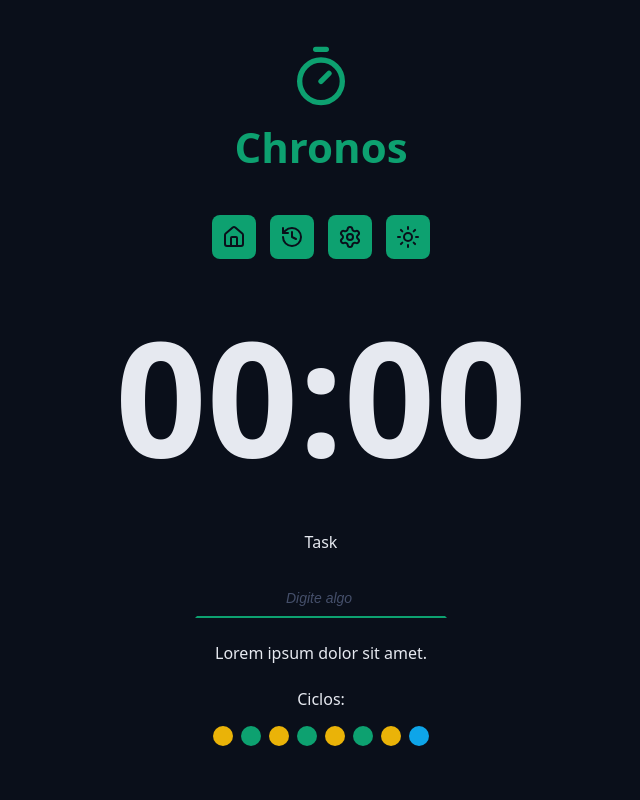
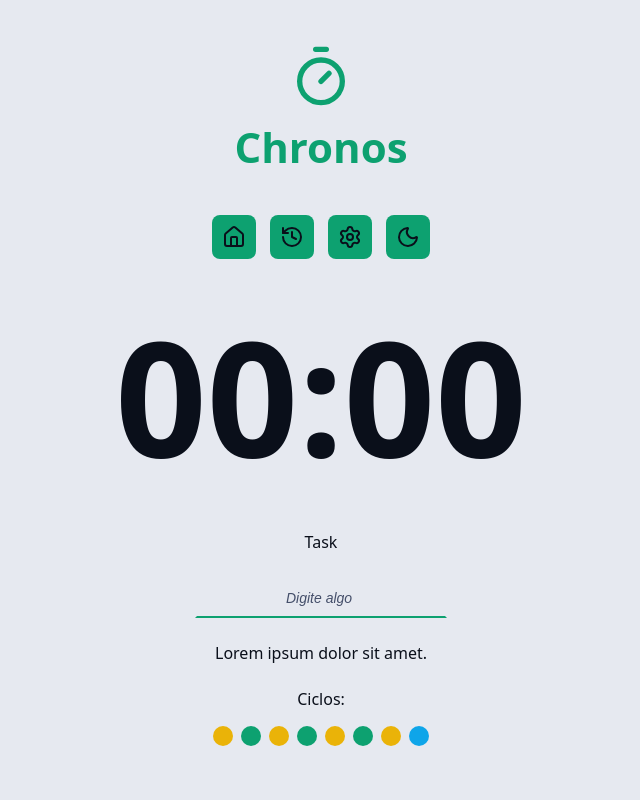
Before and after one commit to VictorMendesON/chronos-pomodoro, a React (Vite) app: page / in a window 1280 px wide. Both pictures are taken after a click on the link 727 px from the left and 237 px from the top of the page. Shown: the top 800 px of the page, without its empty margins (319-959 px from the left). Built offline with nearby package versions, Linux system fonts and the light colour scheme.

Commit message:
🎨 Feito Theme Dark/Light

```diff
--- a/src/components/Menu/index.tsx
+++ b/src/components/Menu/index.tsx
@@ -1,11 +1,26 @@
-import { HouseIcon, HistoryIcon, SettingsIcon, SunIcon } from 'lucide-react';
+import {
+  HouseIcon,
+  HistoryIcon,
+  SettingsIcon,
+  SunIcon,
+  MoonIcon,
+} from 'lucide-react';
 import styles from './styles.module.css';
-import { useState } from 'react';
+import { useEffect, useState } from 'react';
 
 type AvailableThemes = 'dark' | 'light';
 
 export function Menu() {
-  const [theme, setTheme] = useState<AvailableThemes>('dark');
+  const [theme, setTheme] = useState<AvailableThemes>(() => {
+    const storageTheme =
+      (localStorage.getItem('theme') as AvailableThemes) || 'dark';
+    return storageTheme;
+  });
+
+  const nextThemeIcon = {
+    dark: <SunIcon />,
+    light: <MoonIcon />,
+  };
 
   function handleThemeChanges(
     event: React.MouseEvent<HTMLAnchorElement, MouseEvent>,
@@ -16,9 +31,12 @@
       const nextTheme = prevTheme === 'dark' ? 'light' : 'dark';
       return nextTheme;
     });
+  }
 
-    // document.documentElement.setAttribute('data-theme', theme);
-  }
+  useEffect(() => {
+    document.documentElement.setAttribute('data-theme', theme);
+    localStorage.setItem('theme', theme);
+  }, [theme]);
 
   return (
     <nav className={styles.menu}>
@@ -53,7 +71,7 @@
         title='Mudar tema'
         onClick={handleThemeChanges}
       >
-        <SunIcon />
+        {nextThemeIcon[theme]}
       </a>
     </nav>
   );
```
